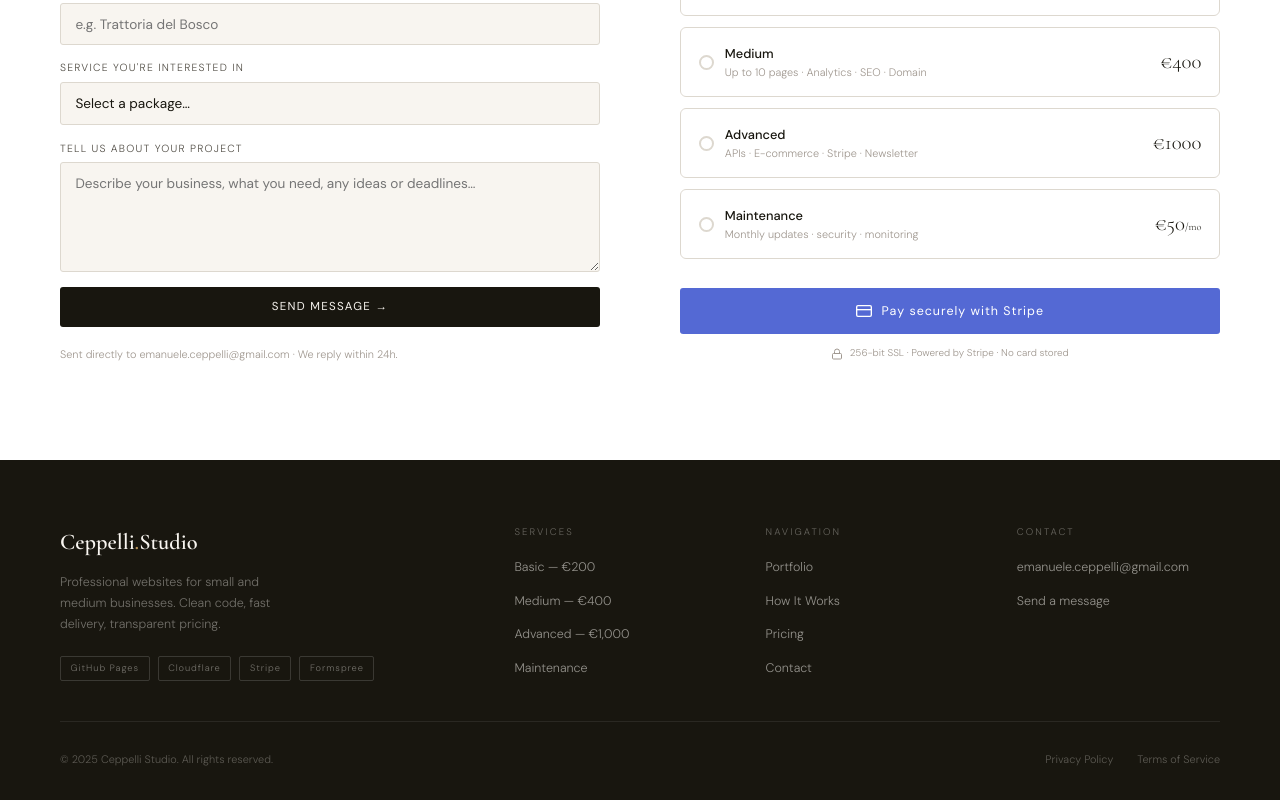
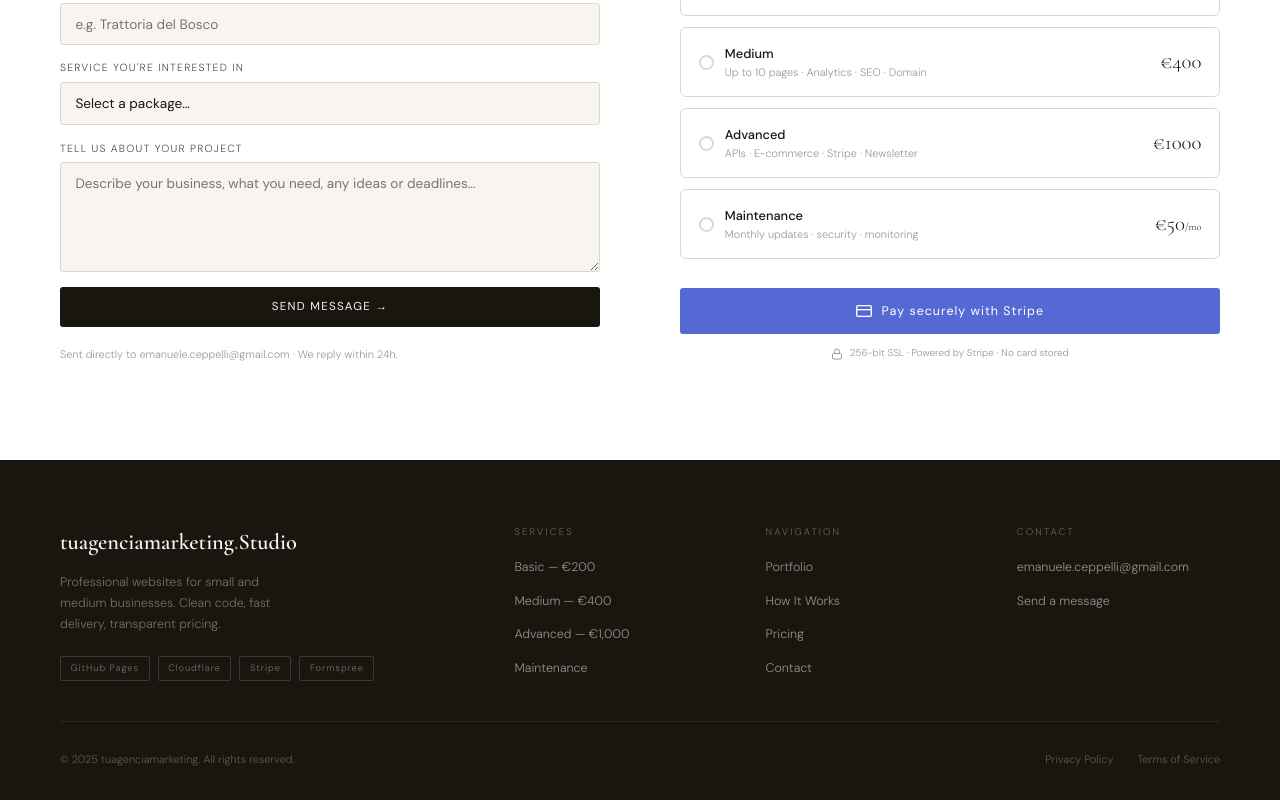
Before and after one commit to TeknoMu/Marketingside, a plain HTML site: page index.html in a window 1280 px wide. Shown: the part 4074-4874 px from the top of the page. Drawn offline with nearby package versions, Linux system fonts and the light colour scheme.

Commit message:
Update index.html
remove surname

```diff
--- a/index.html
+++ b/index.html
@@ -3,7 +3,7 @@
 <head>
 <meta charset="UTF-8">
 <meta name="viewport" content="width=device-width, initial-scale=1.0">
-<title>Ceppelli Studio — Websites for Small & Medium Business</title>
+<title>tuagenciamarketing — Websites for Small & Medium Business</title>
 <meta name="description" content="Professional websites for small and medium businesses. Fast, modern, GitHub hosted, Cloudflare protected. Starting from €200.">
 <link rel="preconnect" href="https://fonts.googleapis.com">
 <link rel="preconnect" href="https://fonts.gstatic.com" crossorigin>
@@ -662,7 +662,7 @@ code{background:var(--cream-d);padding:2px 6px;border-radius:2px;font-size:.78re
   <div class="cg">
     <div>
       <form class="form-stack" id="contactForm" action="https://formspree.io/f/YOUR_FORMSPREE_ID" method="POST">
-        <input type="hidden" name="_subject" value="New enquiry — Ceppelli Studio">
+        <input type="hidden" name="_subject" value="New enquiry — tuagenciamarketing">
         <input type="hidden" name="_to" value="emanuele.ceppelli@gmail.com">
         <div class="form-row">
           <label>First Name<input type="text" name="first_name" placeholder="Marco" required></label>
@@ -714,7 +714,7 @@ code{background:var(--cream-d);padding:2px 6px;border-radius:2px;font-size:.78re
   <div class="fi">
     <div class="ft">
       <div>
-        <a href="#" class="f-logo">Ceppelli<em>.</em>Studio</a>
+        <a href="#" class="f-logo">tuagenciamarketing<em>.</em>Studio</a>
         <div class="f-desc">Professional websites for small and medium businesses. Clean code, fast delivery, transparent pricing.</div>
         <div class="f-badges"><span class="f-badge">GitHub Pages</span><span class="f-badge">Cloudflare</span><span class="f-badge">Stripe</span><span class="f-badge">Formspree</span></div>
       </div>
@@ -723,7 +723,7 @@ code{background:var(--cream-d);padding:2px 6px;border-radius:2px;font-size:.78re
       <div><div class="f-col-h">Contact</div><ul class="f-links"><li><a href="mailto:emanuele.ceppelli@gmail.com">emanuele.ceppelli@gmail.com</a></li><li><a href="#contact">Send a message</a></li></ul></div>
     </div>
     <div class="fb">
-      <div class="f-copy">© 2025 Ceppelli Studio. All rights reserved.</div>
+      <div class="f-copy">© 2025 tuagenciamarketing. All rights reserved.</div>
       <div class="f-legal"><a href="#">Privacy Policy</a><a href="#">Terms of Service</a></div>
     </div>
   </div>
```
